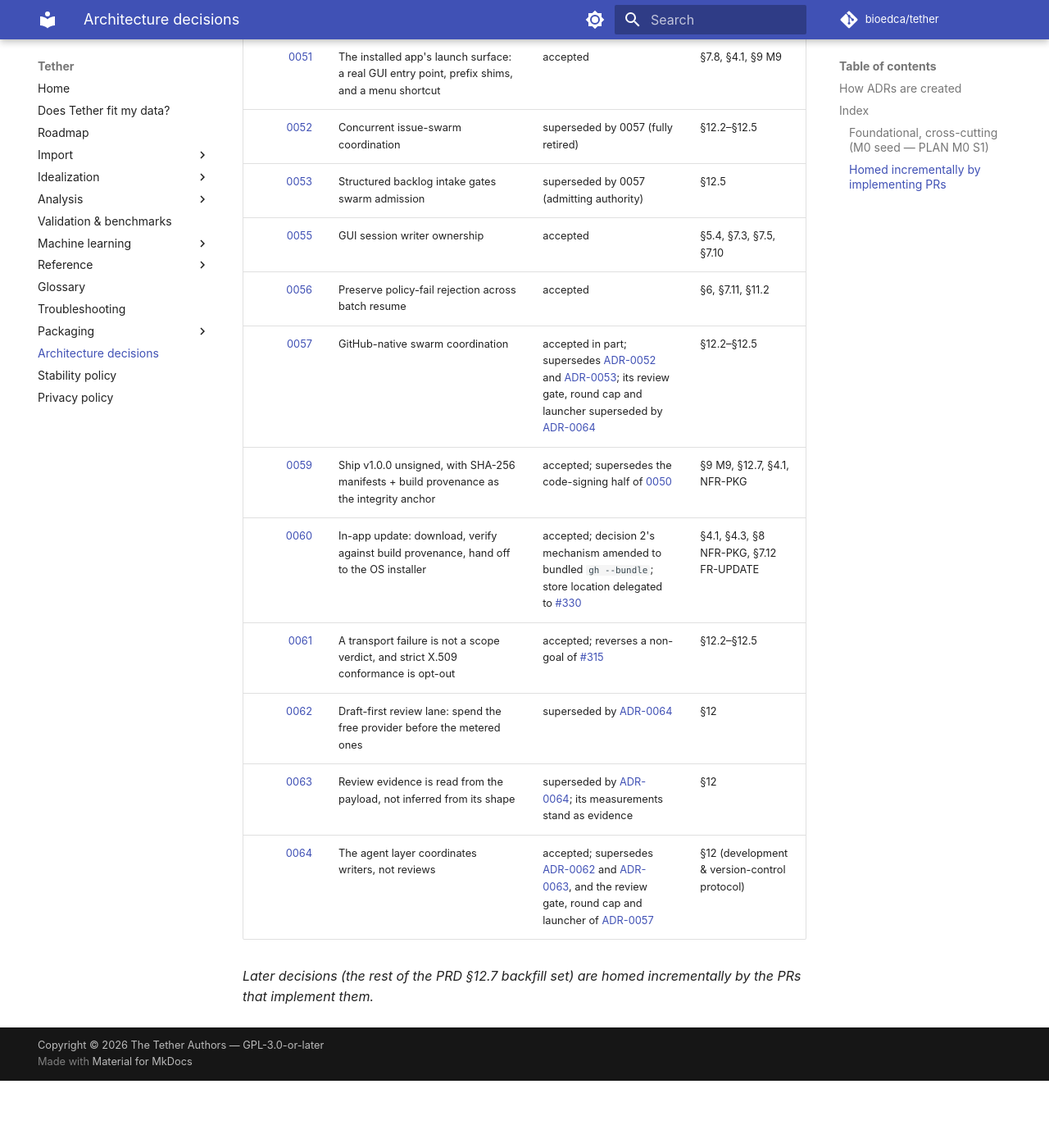
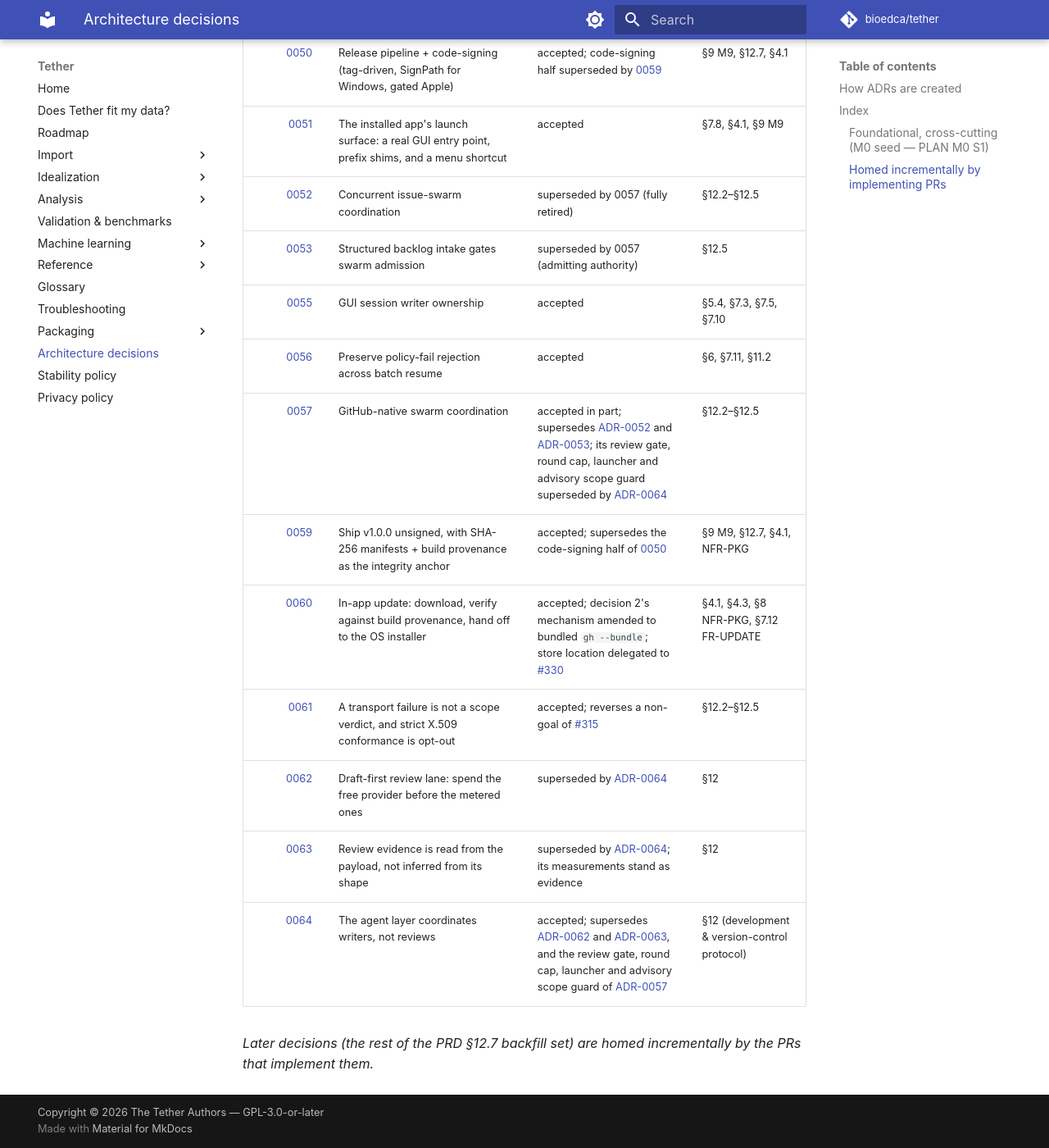
Before and after one commit to bioedca/tether, an MkDocs documentation site: the page built from docs/adr/README.md, in a window 1280 px wide and 1400 px high, scrolled down 5113 px. Shown: the whole window at 82% size. Built offline with MkDocs 1.6.1 and Material for MkDocs 9.7.7, drawn with Linux system fonts in a browser that asks for light colours; comment, search, counter and statistics services are not loaded; the version menu is left out; before the commit the page ends 6431 px from its top, so only the background shows below that.

Commit message:
docs(adr): the status lines omitted a quarter of what the record supersedes
ADR-0064 retires four ADR-0057 mechanisms; all four status summaries named
three. The advisory scope guard — `.agents/bin/scope_guard.py` and
`scope-guard.yml` — was missing from ADR-0064's own status, from ADR-0057's,
and from both index rows, even though the record's body describes removing it
and ADR-0057's adoption block lists it among the superseded modules.

Below the severity floor, and fixed rather than deferred deliberately. The
contract defers a non-serious finding to a tracked issue, but the finding is
that this record's own metadata understates this record's own decision, so
correcting it is the PR's scope rather than an addition to it — and opening an
agent-layer issue to add four words to the record that exists to stop the
issue mill would be the pathology, not the remedy.

Both index cells were edited by hand, because `gen_adr_index.py` carries a
curated Status cell across as stored and derives only for a record the index
has never seen, so `--check` passes over exactly this drift. That trap is
recorded at `scripts/gen_adr_index.py:175` and is why the finding named four
sites rather than two.

Verified: `gen_adr_index.py --check` up to date across 62 records,
`mkdocs build --strict`.

```diff
--- a/docs/adr/README.md
+++ b/docs/adr/README.md
@@ -82,13 +82,13 @@
 | [0053](0053-structured-backlog-intake-gates-swarm-admission.md) | Structured backlog intake gates swarm admission | superseded by 0057 (admitting authority) | §12.5 |
 | [0055](0055-gui-session-writer-ownership.md) | GUI session writer ownership | accepted | §5.4, §7.3, §7.5, §7.10 |
 | [0056](0056-policy-fail-rejected-extraction-checkpoint.md) | Preserve policy-fail rejection across batch resume | accepted | §6, §7.11, §11.2 |
-| [0057](0057-github-native-swarm-coordination.md) | GitHub-native swarm coordination | accepted in part; supersedes [ADR-0052](0052-concurrent-agent-swarm-coordination.md) and [ADR-0053](0053-structured-backlog-intake-gates-swarm-admission.md); its review gate, round cap and launcher superseded by [ADR-0064](0064-the-agent-layer-coordinates-writers-not-reviews.md) | §12.2–§12.5 |
+| [0057](0057-github-native-swarm-coordination.md) | GitHub-native swarm coordination | accepted in part; supersedes [ADR-0052](0052-concurrent-agent-swarm-coordination.md) and [ADR-0053](0053-structured-backlog-intake-gates-swarm-admission.md); its review gate, round cap, launcher and advisory scope guard superseded by [ADR-0064](0064-the-agent-layer-coordinates-writers-not-reviews.md) | §12.2–§12.5 |
 | [0059](0059-ship-v1-unsigned-with-provenance-as-the-integrity-anchor.md) | Ship v1.0.0 unsigned, with SHA-256 manifests + build provenance as the integrity anchor | accepted; supersedes the code-signing half of [0050](0050-release-pipeline-and-code-signing.md) | §9 M9, §12.7, §4.1, NFR-PKG |
 | [0060](0060-in-app-update-mechanism-and-integrity-model.md) | In-app update: download, verify against build provenance, hand off to the OS installer | accepted; decision 2's mechanism amended to bundled `gh --bundle`; store location delegated to [#330](https://github.com/bioedca/tether/issues/330) | §4.1, §4.3, §8 NFR-PKG, §7.12 FR-UPDATE |
 | [0061](0061-transport-failures-and-the-strict-x509-opt-out.md) | A transport failure is not a scope verdict, and strict X.509 conformance is opt-out | accepted; reverses a non-goal of [#315](https://github.com/bioedca/tether/issues/315) | §12.2–§12.5 |
 | [0062](0062-draft-first-review-lane-with-metered-providers.md) | Draft-first review lane: spend the free provider before the metered ones | superseded by [ADR-0064](0064-the-agent-layer-coordinates-writers-not-reviews.md) | §12 |
 | [0063](0063-review-evidence-is-read-not-inferred.md) | Review evidence is read from the payload, not inferred from its shape | superseded by [ADR-0064](0064-the-agent-layer-coordinates-writers-not-reviews.md); its measurements stand as evidence | §12 |
-| [0064](0064-the-agent-layer-coordinates-writers-not-reviews.md) | The agent layer coordinates writers, not reviews | accepted; supersedes [ADR-0062](0062-draft-first-review-lane-with-metered-providers.md) and [ADR-0063](0063-review-evidence-is-read-not-inferred.md), and the review gate, round cap and launcher of [ADR-0057](0057-github-native-swarm-coordination.md) | §12 (development & version-control protocol) |
+| [0064](0064-the-agent-layer-coordinates-writers-not-reviews.md) | The agent layer coordinates writers, not reviews | accepted; supersedes [ADR-0062](0062-draft-first-review-lane-with-metered-providers.md) and [ADR-0063](0063-review-evidence-is-read-not-inferred.md), and the review gate, round cap, launcher and advisory scope guard of [ADR-0057](0057-github-native-swarm-coordination.md) | §12 (development & version-control protocol) |
 
 <!-- gen:adr-index end -->
 
```
Also changed, not shown: docs/adr/0057-github-native-swarm-coordination.md (+1 -1 lines), docs/adr/0064-the-agent-layer-coordinates-writers-not-reviews.md (+1 -1 lines).
